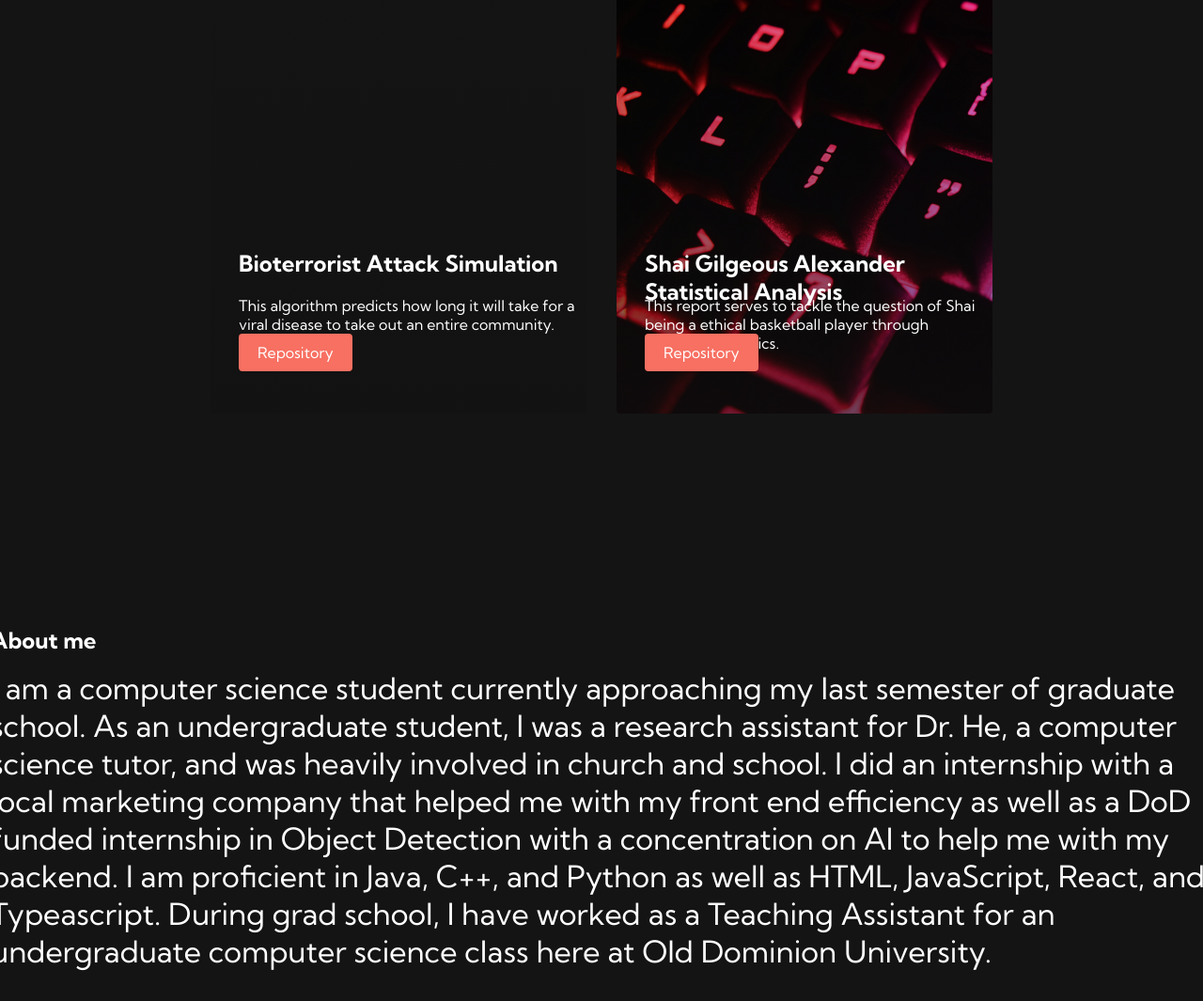
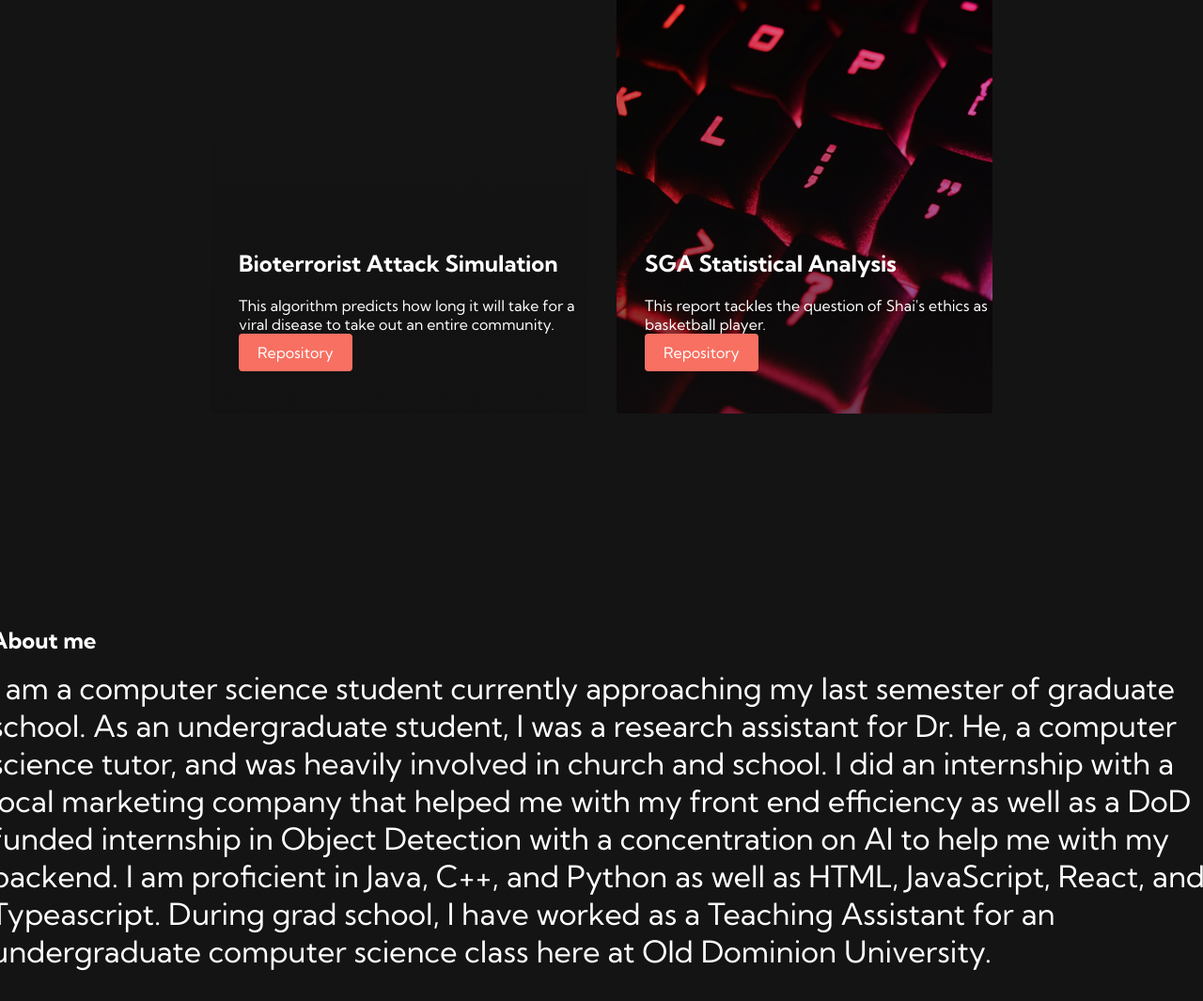
Before and after one commit to shawngobrzy/shawnbryant.github.io, a plain HTML site: page index.html in a window 1280 px wide. Shown: the part 1030-2095 px from the top of the page at 94% size. Drawn offline with Linux system fonts and the light colour scheme.

Commit message:
Update index.html

```diff
--- a/index.html
+++ b/index.html
@@ -59,9 +59,9 @@
             </button>
             </div>
         <div class="services__card">
-            <h2>Shai Gilgeous Alexander Statistical Analysis</h2>
-            <p>This report serves to tackle the question of Shai
-                being a ethical basketball player through advanced statistics.</p>
+            <h2>SGA Statistical Analysis</h2>
+            <p>This report tackles the question of Shai's
+                ethics as basketball player.</p>
             <!--<button class="repo__btn">
                 <a href="https://github.com/shawngobrzy/Is-SGA-an-unethical-scorer-">Repository
                 </a></button>-->
```
